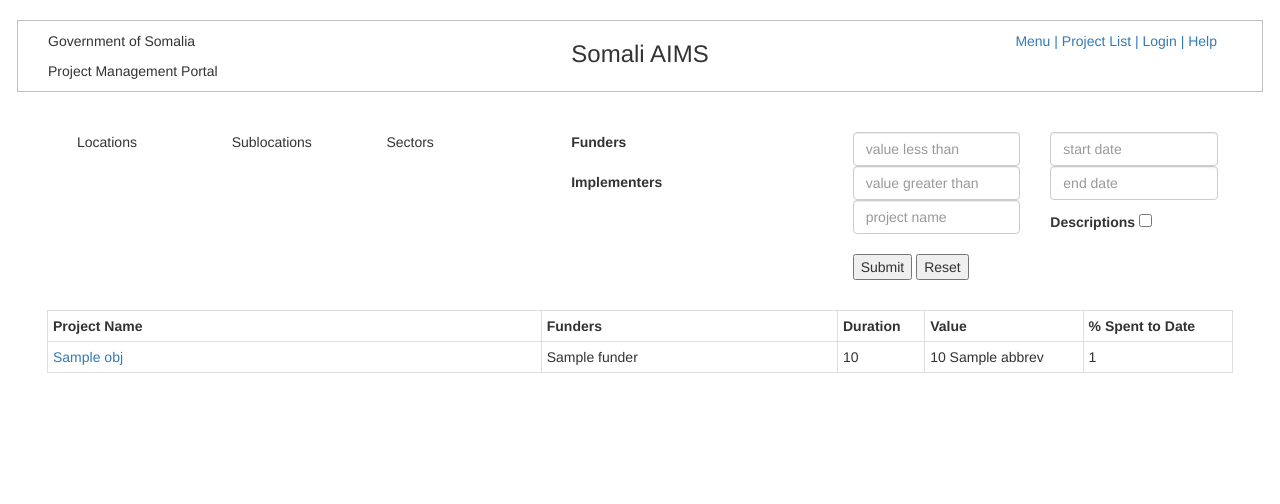
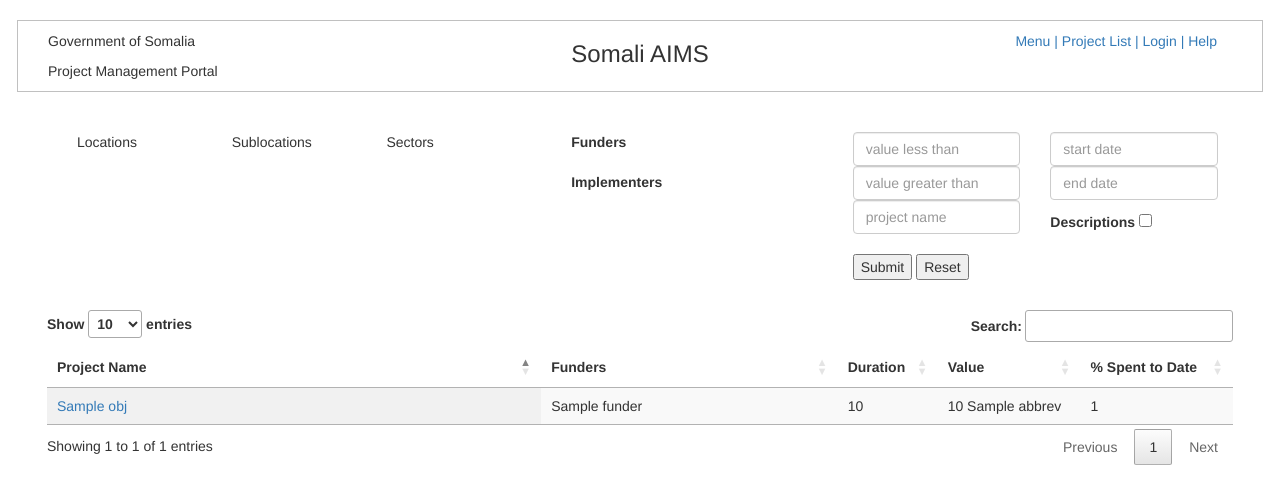
Before and after one commit to matmaxgeds/somaliaims-demo, a Django app: template templates/reports/index.html in a window 1280 px wide. Shown: the top 504 px of the page. Run offline with Django 3.2, Linux system fonts and the light colour scheme; the template is opened without the code that fills it: most values are stand-ins (such as "Sample title", 1, 10 or a date in 2020); parts of the project's set-up code (start-up, migrations or seed data) failed here and were passed over; some libraries are stand-ins or nearby versions.

Commit message:
Adding data tables js and css for search and sort functionality

```diff
--- a/templates/base.html
+++ b/templates/base.html
@@ -104,10 +104,10 @@
                     <div class="row" style="float: right;">
                         <div class="col-md-12">
                             <span>
-                                <a href="{% url 'home' %}">Menu </a>
+                                <a href="{% url 'home' %}">Menu</a>
                             </span>
                             <span>
-                                <a href="{% url 'projects:dashboard' %}">| Project List </a>
+                                <a href="{% url 'projects:dashboard' %}">| Project List</a>
                             </span>
                             {% if user.is_authenticated %}
                             <span>
--- a/templates/reports/index.html
+++ b/templates/reports/index.html
@@ -73,7 +73,13 @@
         });
     });
     </script>
-
+    <link rel="stylesheet" href="http://cdn.datatables.net/1.10.2/css/jquery.dataTables.min.css">
+    <script src="http://cdn.datatables.net/1.10.2/js/jquery.dataTables.min.js"></script>
+    <script>
+        $(document).ready(function(){
+        $('#myTable').dataTable();
+        });
+    </script>
 </head>
 <body>
 <div class="container-full">
@@ -200,7 +206,9 @@
     <div class="row" style="padding-top: 30px;"></div>
     <div class="row">
     <div class="col-md-12">
-    <table class="table table-bordered table-condensed">
+    <!--<table class="table table-bordered table-condensed">-->
+        <table id="myTable" class="display table" width="100%">
+        <thead>
         <tr>
             {% if loc_display %}
             <th>Locations</th>
@@ -217,6 +225,7 @@
             <th>Value</th>
             <th>% Spent to Date</th>
         </tr>
+        </thead>
     {% for obj in filtered %}
         <tr>
             {% if loc_display %}
```
